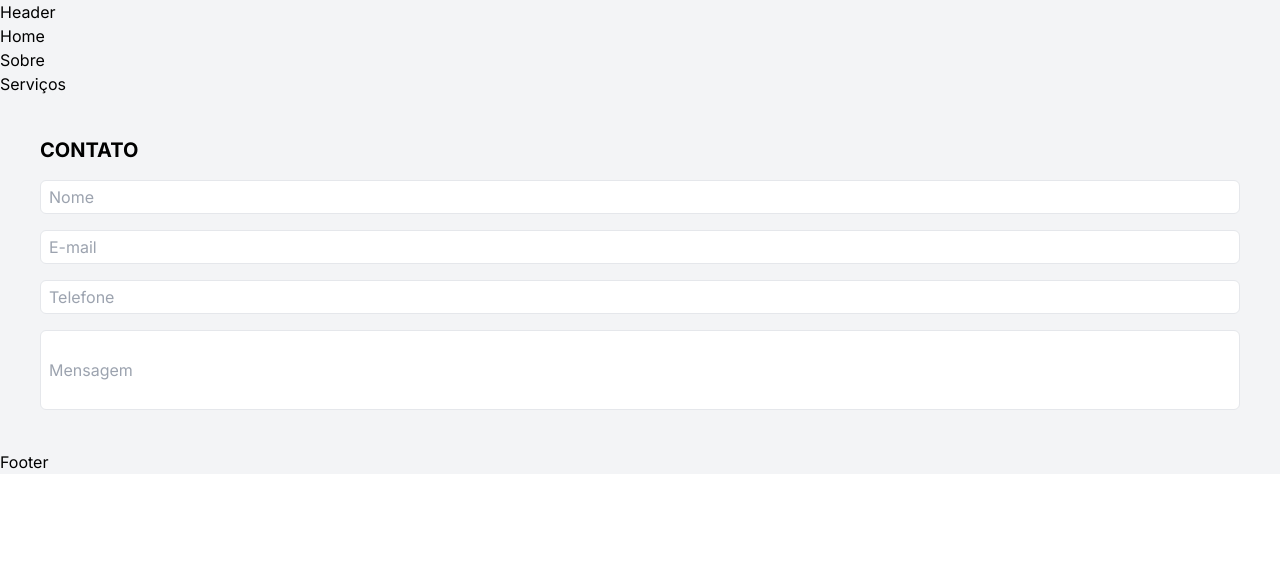
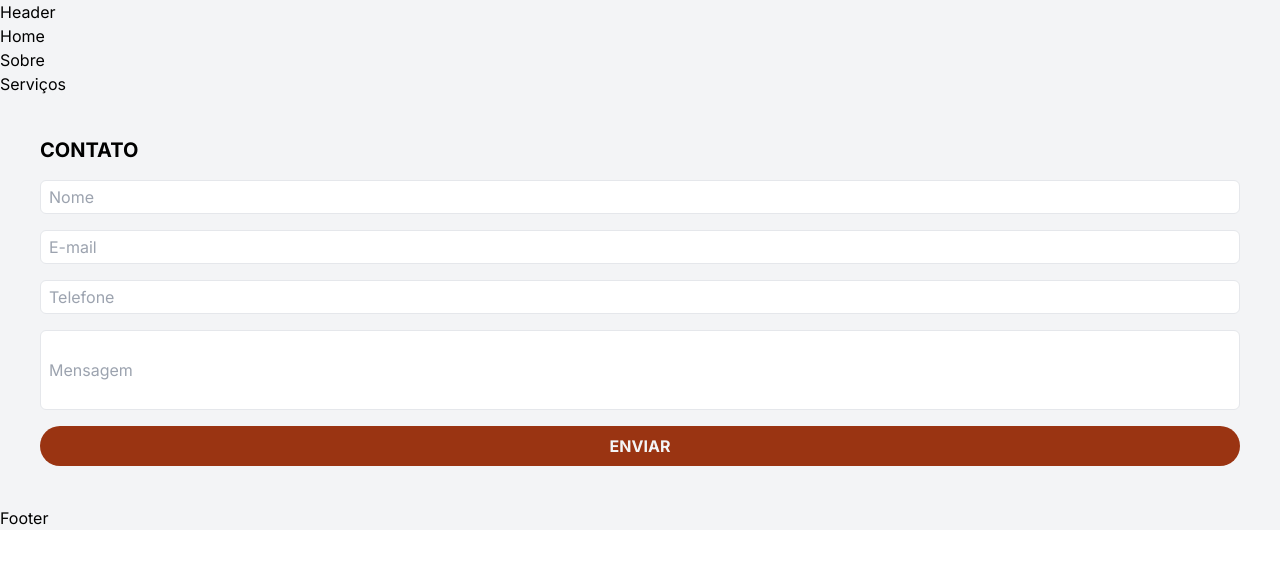
Before and after one commit to CarolinaRTC/WG, a Next.js app: page / in a window 1280 px wide. Shown: the top 564 px of the page. Built offline with nearby package versions, Linux system fonts and the light colour scheme.

Commit message:
Criando botão de enviar

```diff
--- a/app/components/Contato.tsx
+++ b/app/components/Contato.tsx
@@ -24,6 +24,9 @@ export const Contato = () => {
         placeholder="Mensagem"
         className="h-20 px-2 py-1 focus: outline-none border border-gray-200 focus:border-gray-500 rounded-md"
       />
+      <button className="flex justify-center bg-orange-800 px-4 py-2 rounded-full text-gray-100 hover:bg-orange-900 font-bold text-md transition hover:scale-110">
+        ENVIAR
+      </button>
     </section>
   );
 };
```
